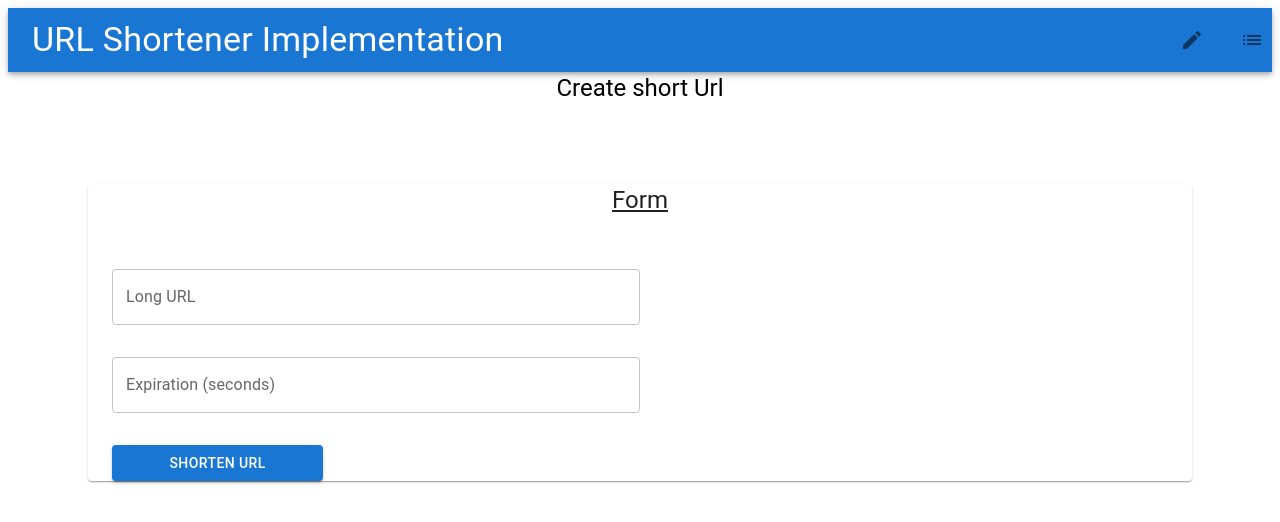
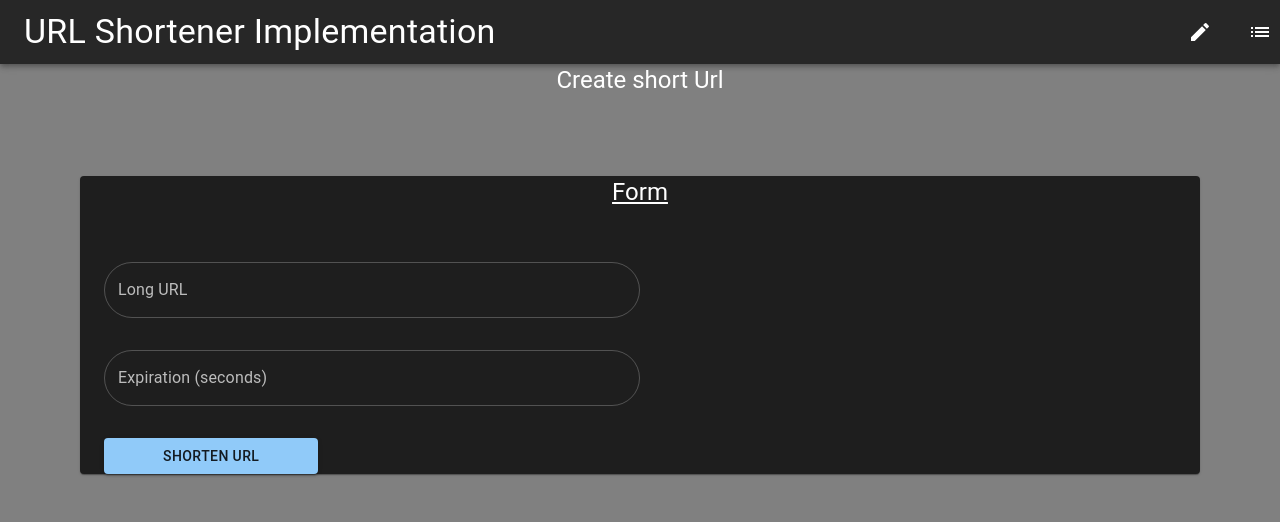
Before and after one commit to Amitai36/URL-Shortener-Implementation, a React (Vite) app in the folder front/: page /create in a window 1280 px wide. Shown: the top 522 px of the page. Built offline with nearby package versions, Linux system fonts and the light colour scheme.

Commit message:
add theme

```diff
--- a/front/src/App.tsx
+++ b/front/src/App.tsx
@@ -3,17 +3,18 @@ import { Route, Routes } from "react-router-dom"
 import Home from "./pages/Home"
 import UrlList from "./pages/UrlList"
 import CreateUrl from "./pages/createUrl"
+import MuiProviderTheme from "./theme/MuiThemeProvider"
 
 function App() {
 
   return (
-    <>
+    <MuiProviderTheme >
       <Home />
       <Routes>
         <Route path="/" element={<UrlList />} />
         <Route path="/create" element={<CreateUrl />} />
       </Routes>
-    </>
+    </MuiProviderTheme>
   )
 }
 
--- a/front/src/main.tsx
+++ b/front/src/main.tsx
@@ -12,7 +12,7 @@ const queryClient = new QueryClient()
 createRoot(document.getElementById('root')!).render(
   <QueryClientProvider client={queryClient}>
     <BrowserRouter>
-      <ToastContainer position='bottom-right' />
+      <ToastContainer theme='dark' position='bottom-right' />
       <StrictMode>
         <App />
       </StrictMode>
--- /dev/null
+++ b/front/src/theme/MuiThemeProvider.tsx
@@ -0,0 +1,53 @@
+import {
+    CssBaseline,
+    ThemeProvider,
+    createTheme,
+} from "@mui/material";
+import React, { ReactNode } from "react";
+
+interface MuiProviderThemeProps {
+    children: ReactNode;
+}
+
+//create mui thene general
+function MuiProviderTheme(props: MuiProviderThemeProps) {
+    //save chashing
+    const theme = React.useMemo(
+        () =>
+            createTheme({
+                palette: {
+                    mode: "dark",
+                    background: {
+                        default: "gray",
+                    },
+                },
+                direction: "rtl",
+                components: {
+                    MuiTextField: {
+                        styleOverrides: {
+                            root: {
+                                "& .MuiOutlinedInput-root": {
+                                    "& fieldset": {
+                                        borderRadius: 50,
+                                        borderColor: "yellow solid",
+                                    },
+                                },
+                            },
+                        },
+                    },
+                },
+            }),
+        []
+    );
+
+    return (
+        <ThemeProvider theme={theme}>
+            <CssBaseline />
+            <div>
+                {props.children}
+            </div>
+        </ThemeProvider>
+    );
+}
+
+export default MuiProviderTheme;
```
